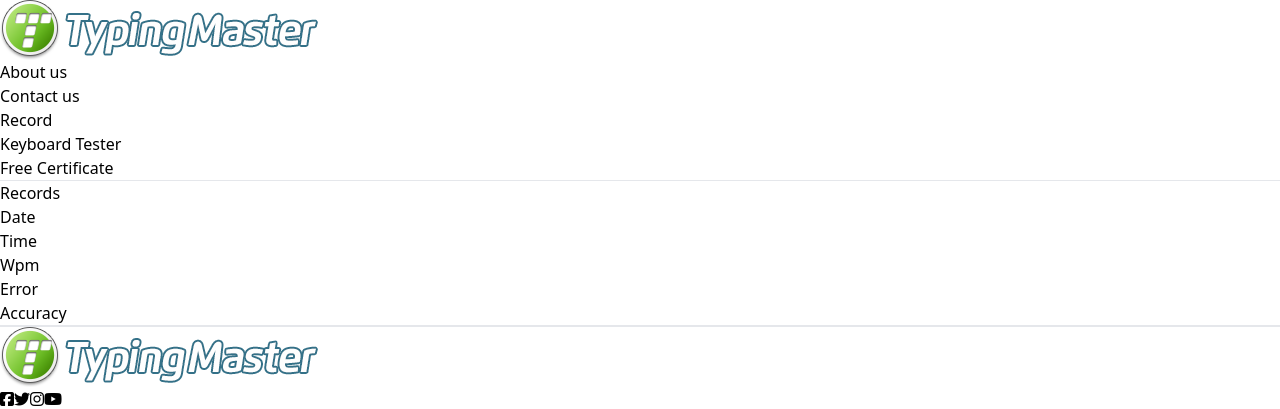
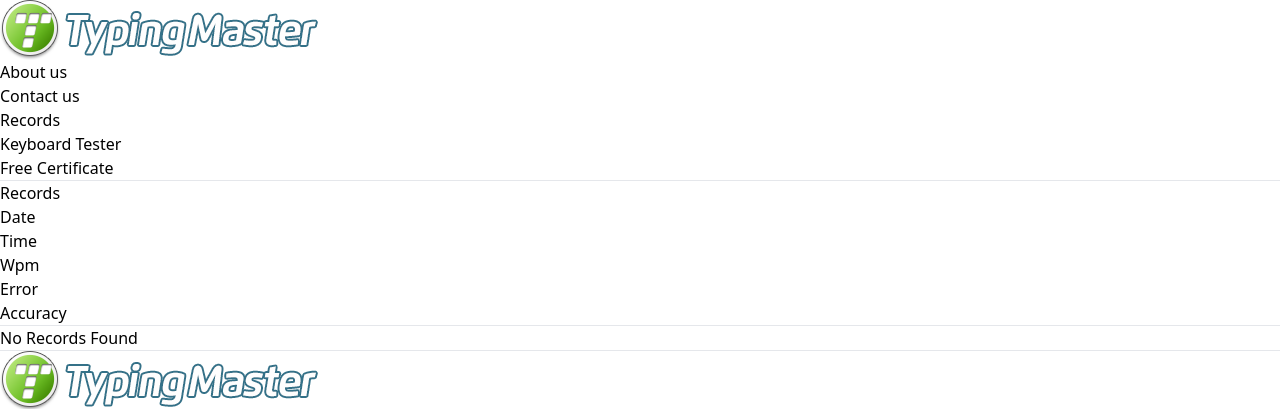
Before and after one commit to Shibukumar12/TypingMaster, a React (Vite) app: page /record in a window 1280 px wide. Shown: the top 409 px of the page. Built offline with nearby package versions, Linux system fonts and the light colour scheme.

Commit message:
dispaly the record on display page

```diff
--- a/src/Components/Navbar.jsx
+++ b/src/Components/Navbar.jsx
@@ -15,7 +15,7 @@ function Navbar({scrollup,Reff2}) {
             onclick:scrollup
         },
         {
-            name:'Record',
+            name:'Records',
             url:'/Record'
         },
         {
--- a/src/Components/Record.jsx
+++ b/src/Components/Record.jsx
@@ -1,12 +1,16 @@
 import React from 'react'
+import { useSelector } from 'react-redux'
 
 function Record() {
+  const selector=useSelector(state=>state.Typingmaster)
+  console.log(selector);
+
   return (
     <>
     <div className=' flex justify-center items-center h-screen text-white bg-black'>
        <div className=' w-[60%] h-[80%] bg-[#413939fe] overflow-y-scroll '>
-            <h1 className=' text-3xl sticky top-0'>Records</h1>
-            <ul className='flex justify-evenly mt-10 gap-10 '>
+            <h1 className=' text-4xl ml-12 mt-4 font-bold'>Records</h1>
+            <ul className='grid grid-cols-5 gap-10 mx-12  mt-10 font-bold text-lg sticky top-3'>
                 <li>Date</li>
                 <li>Time</li>
                 <li>Wpm</li>
@@ -15,6 +19,25 @@ function Record() {
             </ul>
             <hr className=' border-white mx-7'/>
 
+
+                {selector.recordArray  && selector.recordArray.lenght > 0 ?
+                  selector.recordArray?.map((item,index)=>{
+                    return(
+                          <>
+                            <ul key={index} className='grid grid-cols-5 gap-10 mx-12  mt-2 mb-1'>
+                              <li>{item.date}</li>
+                              <li>{item.time}</li>
+                              <li>{item.wpm}</li>
+                              <li>{item.error}</li>
+                              <li>{item.accuracy}%</li>
+                            </ul>
+                            <hr className='mx-7'/>
+                          </>
+                    )
+                  })
+                  :<h1 className='text-center mt-10'>No Records Found</h1>
+                }
+
        </div>
     </div>
     </>
--- a/src/Components/Store/Slicing.jsx
+++ b/src/Components/Store/Slicing.jsx
@@ -5,6 +5,7 @@ const initialState={
         error:0,
         accuracy:0,
         wpm:0,
+        recordArray:null
 }
 
 export const slicerr=createSlice({
@@ -44,6 +45,8 @@ export const slicerr=createSlice({
             })
 
             localStorage.setItem('recordsaver',JSON.stringify(savedRecord))
+            state.recordArray=JSON.parse(localStorage.getItem('recordsaver'))
+
         }
     }
 })
--- a/src/Components/TypingTemplete.jsx
+++ b/src/Components/TypingTemplete.jsx
@@ -44,7 +44,7 @@ function TypingTemplete() {
     "echoes linger softly where footsteps where once carved path",
   ];
   let randomvalue=useRef( Math.floor(Math.random()*lines.length))
-  const [Timer,setTimer]=useState(6)
+  const [Timer,setTimer]=useState(60)
   const [Minute,setMinute]=useState(1)
   const [index,setindex]=useState(0)
   const [SoundOn,setSoundOn]=useState(true)
```
